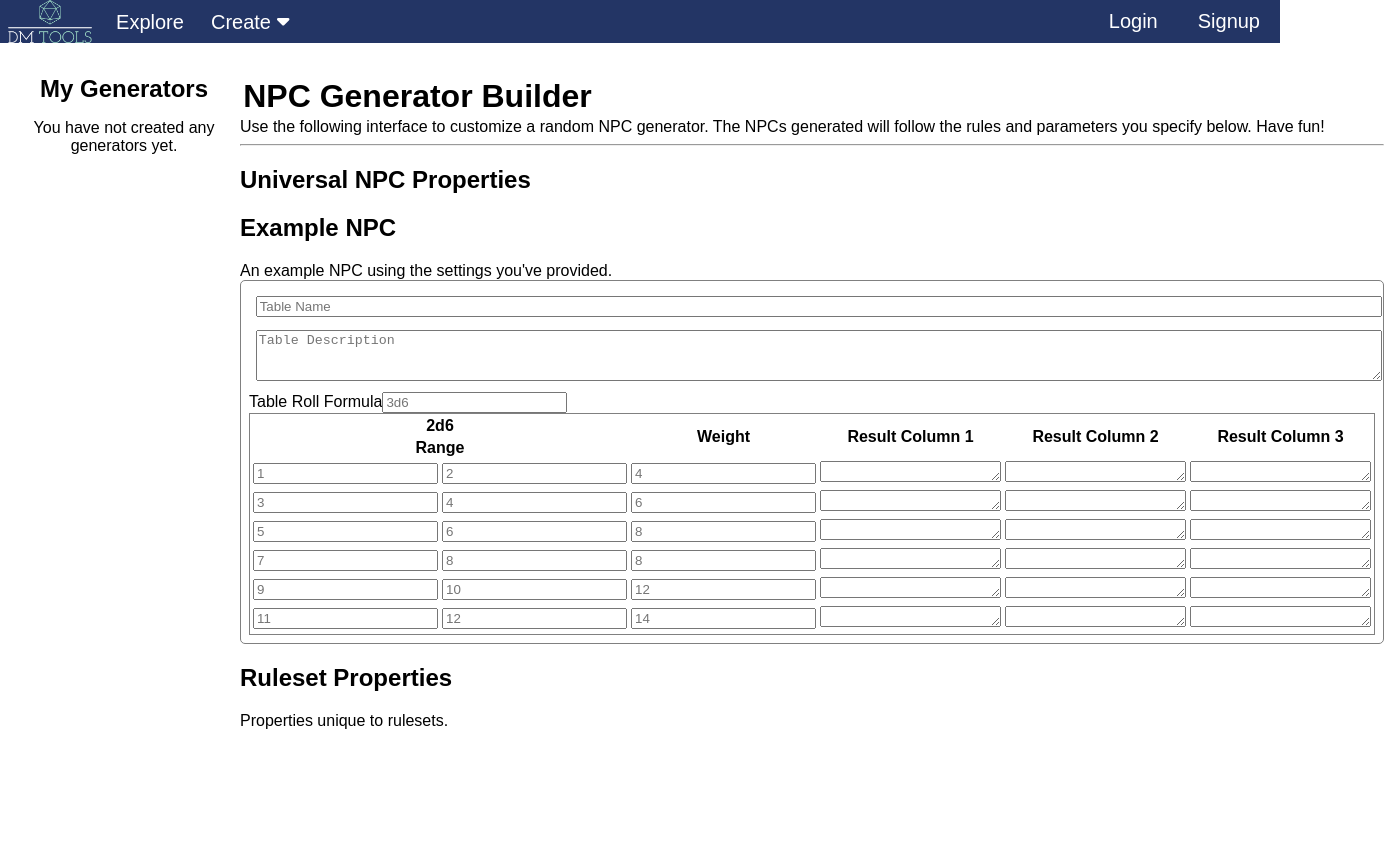
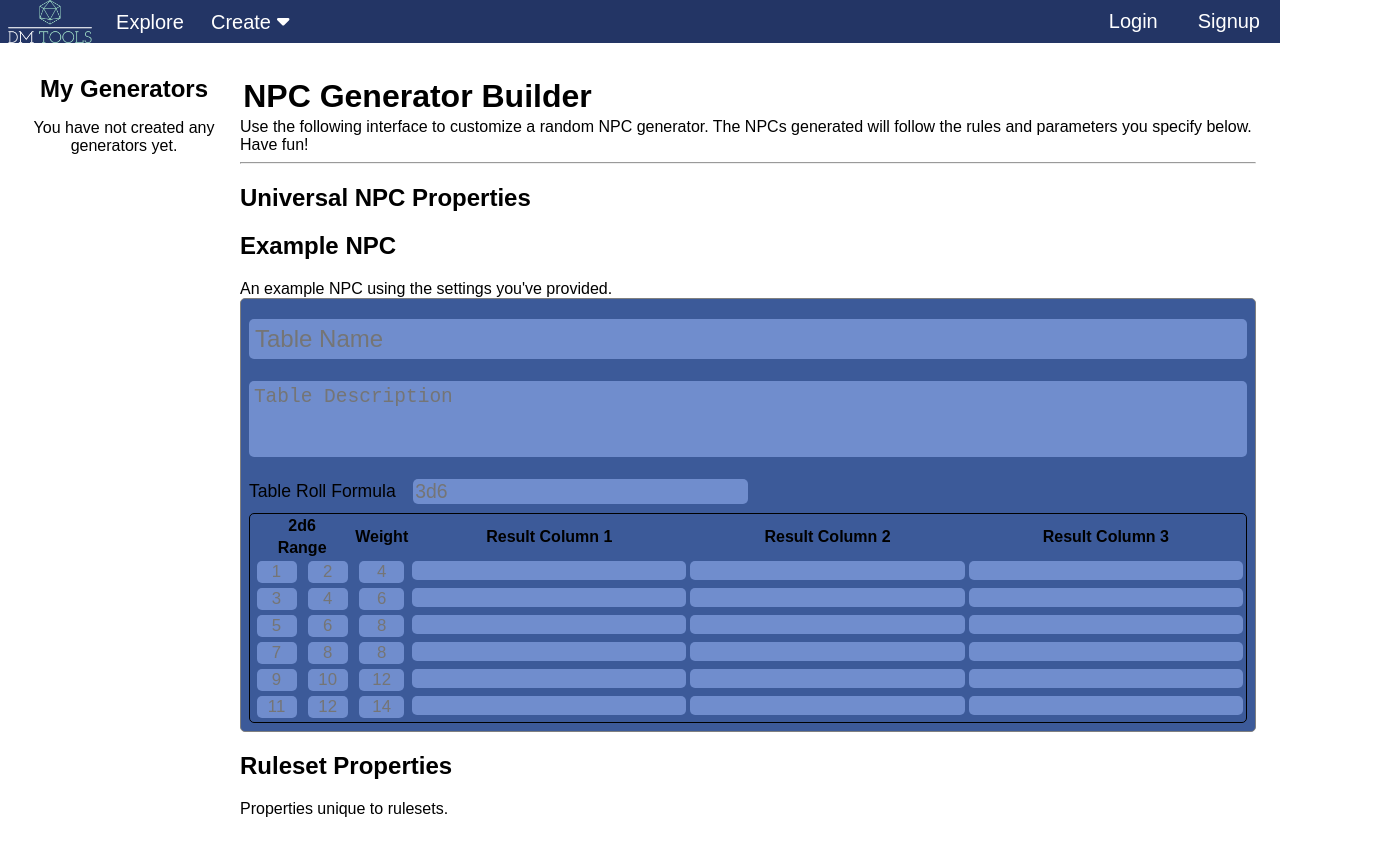
Before and after one commit to gvargas707/dmtools, a React app: page /create/npc-builder in a window 1280 px wide. Shown: the whole page, 1392 px wide, since content can reach past the window. Before the commit the page ends 800 px from the top, so only its background shows below. Built offline with nearby package versions, Linux system fonts and the light colour scheme.

Commit message:
Building styling for complex table/form

```diff
--- a/src/components/generators/table/Table.css
+++ b/src/components/generators/table/Table.css
@@ -1,5 +1,6 @@
 div.generator-table {
   border: 1px solid gray;
+  background-color: #3C5A99;
   border-radius: 5px;
   padding: 0.5em;
 }
@@ -8,23 +9,83 @@ div.generator-table * {
   box-sizing: border-box;
 }
 
+div.generator-table input,
+div.generator-table textarea {
+  background-color: #708DCD;
+  border-radius: 5px;
+  border: none;
+  width: 100%;
+  resize: none;
+
+}
+
 .generator-table__title,
 .generator-table__description {
   width: 100%;
-  margin: 0.5em;
+  margin: 0.5em 0;
+  font-size: 1.5em;
+  padding: 0.25em;
+}
+
+div.generator-table__properties {
+  width: 50%;
+  display:flex;
+  flex-direction: row;
+  flex-wrap: wrap;
+  gap: 1em;
+  margin: 0.5em 0;
+  font-size: 1.1em;
+  align-items: center;
+}
+
+div.generator-table__properties input,
+div.generator-table__properties textarea {
+  flex: 1;
+  font-size: 1.1em;
 }
 
 table.generator-table__table {
-  border: 1px solid gray;
+  border: 1px solid black;
+  border-radius: 5px;
   width: 100%;
 }
 
-table.generator-table__table tr,
-table.generator-table__table th,
-table.generator-table__table td {
+table.generator-table__table input {
+  text-align: center;
+  width: 50%;
+  font-size: 1.05em;
 }
 
-table.generator-table__table input,
-table.generator-table__table textarea {
-  width: max-content;
+table.generator-table__form {
+  padding: 0.25em;
 }
+
+
+.generator-table__table--col-medium {
+  width: 10%;
+}
+
+.generator-table__table--col-small {
+  width: 5%;
+}
+
+table.generator-table__table tr {
+  padding: 0.25em 0;
+}
+
+.generator-table__table td input {
+  display:block;
+  margin: auto;
+}
+
+td.generator-table__weight-cell {
+  width: 5%;
+}
+
+td.generator-table__range-cell input{
+  width:85%;
+}
+
+td.generator-table__weight-cell input {
+  width: 85%;
+}
--- a/src/components/generators/table/Table.js
+++ b/src/components/generators/table/Table.js
@@ -15,129 +15,133 @@ const Table = ({id}) => {
         </div>
         <table className='generator-table__table' id={``}>
           <tr>
-            <th colspan="2">2d6</th><th rowspan="2">Weight</th><th rowspan="2">Result Column 1</th><th rowspan="2">Result Column 2</th><th rowspan="2">Result Column 3</th>
+            <th colspan="2" className='generator-table__table--col-medium'>2d6</th>
+            <th rowspan="2" className='generator-table__table--col-small'>Weight</th>
+            <th rowspan="2" className='generator-table__table--col-large'>Result Column 1</th>
+            <th rowspan="2" className='generator-table__table--col-large'>Result Column 2</th>
+            <th rowspan="2" className='generator-table__table--col-large'>Result Column 3</th>
           </tr>
           <tr>
-            <th colspan="2">Range</th>
+            <th colspan="2" className='generator-table__table--col-small'>Range</th>
           </tr>
           <tr>
-            <td>
-              <input className='generator-table__range-cell' id={`r1-min-${id}`} placeholder="1" maxLength="6"/>
+            <td className='generator-table__range-cell'>
+              <input  id={`r1-min-${id}`} placeholder="1" maxLength="6"/>
             </td>
-            <td>
-              <input className='generator-table__range-cell' id={`r1-max-${id}`} placeholder="2" maxLength="6"/>
+            <td className='generator-table__range-cell'>
+              <input  id={`r1-max-${id}`} placeholder="2" maxLength="6"/>
             </td>
-            <td>
-              <input className='generator-table__weight-cell' id={`r1-weight-${id}`} placeholder="4" maxLength="6"/>
+            <td className='generator-table__weight-cell'>
+              <input  id={`r1-weight-${id}`} placeholder="4" maxLength="6"/>
             </td>
-            <td>
-              <textarea className='generator-table__result-cell' id={`r1-c1-result-${id}`} rows="1"/>
+            <td className='generator-table__result-cell'>
+              <textarea  id={`r1-c1-result-${id}`} rows="1"/>
             </td>
-            <td>
-              <textarea className='generator-table__result-cell' id={`r1-c2-result-${id}`} rows="1"/>
+            <td className='generator-table__result-cell'>
+              <textarea  id={`r1-c2-result-${id}`} rows="1"/>
             </td>
-            <td>
-              <textarea className='generator-table__result-cell' id={`r1-c3-result-${id}`} rows="1"/>
+            <td className='generator-table__result-cell'>
+              <textarea  id={`r1-c3-result-${id}`} rows="1"/>
             </td>
           </tr>
           <tr>
-            <td>
-              <input className='generator-table__range-cell' id={`r2-min-${id}`} placeholder="3" maxLength="6"/>
+            <td className='generator-table__range-cell'>
+              <input id={`r2-min-${id}`} placeholder="3" maxLength="6"/>
             </td>
-            <td>
-              <input className='generator-table__range-cell' id={`r2-max-${id}`} placeholder="4" maxLength="6"/>
+            <td className='generator-table__range-cell'>
+              <input id={`r2-max-${id}`} placeholder="4" maxLength="6"/>
             </td>
-            <td>
-              <input className='generator-table__weight-cell' id={`r2-weight-${id}`} placeholder="6" maxLength="6"/>
+            <td className='generator-table__weight-cell'>
+              <input id={`r2-weight-${id}`} placeholder="6" maxLength="6"/>
             </td>
-            <td>
-              <textarea className='generator-table__result-cell' id={`r2-c1-result-${id}`} rows="1"/>
+            <td className='generator-table__result-cell'>
+              <textarea id={`r2-c1-result-${id}`} rows="1"/>
             </td>
-            <td>
-              <textarea className='generator-table__result-cell' id={`r2-c2-result-${id}`} rows="1"/>
+            <td className='generator-table__result-cell'>
+              <textarea id={`r2-c2-result-${id}`} rows="1"/>
             </td>
-            <td>
-              <textarea className='generator-table__result-cell' id={`r2-c3-result-${id}`} rows="1"/>
+            <td className='generator-table__result-cell'>
+              <textarea id={`r2-c3-result-${id}`} rows="1"/>
             </td>
           </tr>
           <tr>
-            <td>
-              <input className='generator-table__range-cell' id={`r3-min-${id}`} placeholder="5" maxLength="6"/>
+            <td className='generator-table__range-cell'>
+              <input id={`r3-min-${id}`} placeholder="5" maxLength="6"/>
             </td>
-            <td>
-              <input className='generator-table__range-cell' id={`r3-max-${id}`} placeholder="6" maxLength="6"/>
+            <td className='generator-table__range-cell'>
+              <input id={`r3-max-${id}`} placeholder="6" maxLength="6"/>
             </td>
-            <td>
-              <input className='generator-table__weight-cell' id={`r3-weight-${id}`} placeholder="8" maxLength="6"/>
+            <td className='generator-table__weight-cell'>
+              <input id={`r3-weight-${id}`} placeholder="8" maxLength="6"/>
             </td>
-            <td>
-              <textarea className='generator-table__result-cell' id={`r3-c1-result-${id}`} rows="1"/>
+            <td className='generator-table__result-cell'>
+              <textarea id={`r3-c1-result-${id}`} rows="1"/>
             </td>
-            <td>
-              <textarea className='generator-table__result-cell' id={`r3-c2-result-${id}`} rows="1"/>
+            <td className='generator-table__result-cell'>
+              <textarea id={`r3-c2-result-${id}`} rows="1"/>
             </td>
-            <td>
-              <textarea className='generator-table__result-cell' id={`r3-c3-result-${id}`} rows="1"/>
+            <td className='generator-table__result-cell'>
+              <textarea id={`r3-c3-result-${id}`} rows="1"/>
             </td>
           </tr>
           <tr>
-            <td>
-              <input className='generator-table__range-cell' id={`r4-min-${id}`} placeholder="7" maxLength="6"/>
+            <td className='generator-table__range-cell'>
+              <input id={`r4-min-${id}`} placeholder="7" maxLength="6"/>
             </td>
-            <td>
-              <input className='generator-table__range-cell' id={`r4-max-${id}`} placeholder="8" maxLength="6"/>
+            <td className='generator-table__range-cell'>
+              <input id={`r4-max-${id}`} placeholder="8" maxLength="6"/>
             </td>
-            <td>
-              <input className='generator-table__weight-cell' id={`r4-weight-${id}`} placeholder="8" maxLength="6"/>
+            <td className='generator-table__weight-cell'>
+              <input id={`r4-weight-${id}`} placeholder="8" maxLength="6"/>
             </td>
-            <td>
-              <textarea className='generator-table__result-cell' id={`r4-c1-result-${id}`} rows="1"/>
+            <td className='generator-table__result-cell'>
+              <textarea id={`r4-c1-result-${id}`} rows="1"/>
             </td>
-            <td>
-              <textarea className='generator-table__result-cell' id={`r4-c2-result-${id}`} rows="1"/>
+            <td className='generator-table__result-cell'>
+              <textarea id={`r4-c2-result-${id}`} rows="1"/>
             </td>
-            <td>
-              <textarea className='generator-table__result-cell' id={`r4-c3-result-${id}`} rows="1"/>
+            <td className='generator-table__result-cell'>
+              <textarea id={`r4-c3-result-${id}`} rows="1"/>
             </td>
           </tr>
           <tr>
-            <td>
-              <input className='generator-table__range-cell' id={`r5-min-${id}`} placeholder="9" maxLength="6"/>
+            <td className='generator-table__range-cell'>
+              <input id={`r5-min-${id}`} placeholder="9" maxLength="6"/>
             </td>
-            <td>
-              <input className='generator-table__range-cell' id={`r5-max-${id}`} placeholder="10" maxLength="6"/>
+            <td className='generator-table__range-cell'>
+              <input id={`r5-max-${id}`} placeholder="10" maxLength="6"/>
             </td>
-            <td>
-              <input className='generator-table__weight-cell' id={`r5-weight-${id}`} placeholder="12" maxLength="6"/>
+            <td className='generator-table__weight-cell'>
+              <input id={`r5-weight-${id}`} placeholder="12" maxLength="6"/>
             </td>
-            <td>
-              <textarea className='generator-table__result-cell' id={`r5-c1-result-${id}`} rows="1"/>
+            <td className='generator-table__result-cell'>
+              <textarea id={`r5-c1-result-${id}`} rows="1"/>
             </td>
-            <td>
-              <textarea className='generator-table__result-cell' id={`r5-c2-result-${id}`} rows="1"/>
+            <td className='generator-table__result-cell'>
+              <textarea id={`r5-c2-result-${id}`} rows="1"/>
             </td>
-            <td>
-              <textarea className='generator-table__result-cell' id={`r5-c3-result-${id}`} rows="1"/>
+            <td className='generator-table__result-cell'>
+              <textarea id={`r5-c3-result-${id}`} rows="1"/>
             </td>
           </tr>
           <tr>
-            <td>
-              <input className='generator-table__range-cell' id={`r6-min-${id}`} placeholder="11" maxLength="6"/>
+            <td className='generator-table__range-cell'>
+              <input id={`r6-min-${id}`} placeholder="11" maxLength="6"/>
             </td>
-            <td>
-              <input className='generator-table__range-cell' id={`r6-max-${id}`} placeholder="12" maxLength="6"/>
+            <td className='generator-table__range-cell'>
+              <input id={`r6-max-${id}`} placeholder="12" maxLength="6"/>
             </td>
-            <td>
-              <input className='generator-table__weight-cell' id={`r6-weight-${id}`} placeholder="14" maxLength="6"/>
+            <td className='generator-table__weight-cell'>
+              <input id={`r6-weight-${id}`} placeholder="14" maxLength="6"/>
             </td>
-            <td>
-              <textarea className='generator-table__result-cell' id={`r6-c1-result-${id}`} rows="1"/>
+            <td className='generator-table__result-cell'>
+              <textarea id={`r6-c1-result-${id}`} rows="1"/>
             </td>
-            <td>
-              <textarea className='generator-table__result-cell' id={`r6-c2-result-${id}`} rows="1"/>
+            <td className='generator-table__result-cell'>
+              <textarea id={`r6-c2-result-${id}`} rows="1"/>
             </td>
-            <td>
-              <textarea className='generator-table__result-cell' id={`r6-c3-result-${id}`} rows="1"/>
+            <td className='generator-table__result-cell'>
+              <textarea id={`r6-c3-result-${id}`} rows="1"/>
             </td>
           </tr>
         </table>
```
